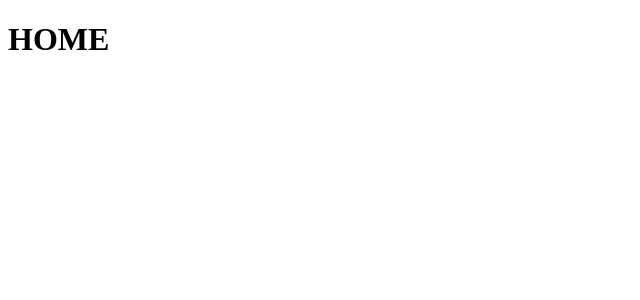
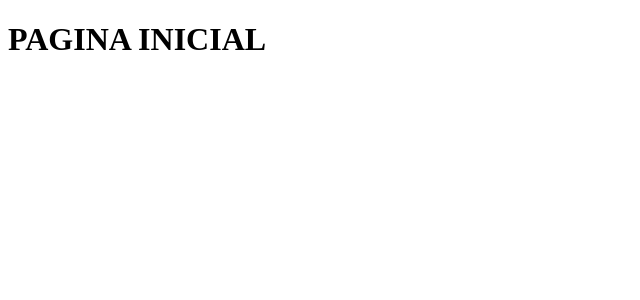
Before and after one commit to whalyf/idea, a Next.js app: page / in a window 1280 px wide. Shown: the top 300 px of the page, without its empty margins (0-640 px from the left). Built offline with nearby package versions, Linux system fonts and the light colour scheme.

Commit message:
updateHome

```diff
--- a/pages/index.js
+++ b/pages/index.js
@@ -1,7 +1,7 @@
 export default function Home (){
     return(
       <div>
-        <h1>HOME</h1>
+        <h1>PAGINA INICIAL</h1>
       </div>
     )
 }
```
